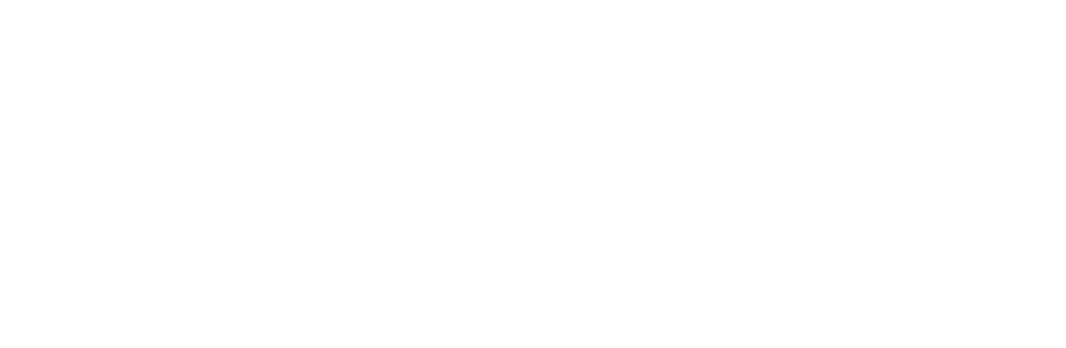
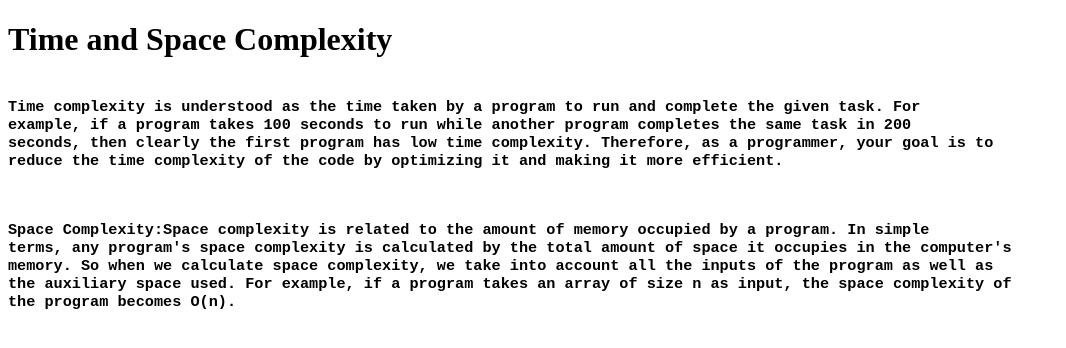
Before and after one commit to acciojob/time-and-space-complexity-Prashid1098, a website: page main.html in a window 1280 px wide. Shown: the whole page, without its empty margins (0-1066 px from the left). Drawn offline with Linux system fonts and the light colour scheme.

Commit message:
created a submission

```diff
--- a/main.html
+++ b/main.html
@@ -8,7 +8,26 @@
 
 <body>
 	<!-- the entire body must be written by student -->
-    <script type="text/javascript" src="./script.js">
+	<h1>Time and Space Complexity</h1>
+	<p>
+		<div>
+			<pre><h3>
+Time complexity is understood as the time taken by a program to run and complete the given task. For
+example, if a program takes 100 seconds to run while another program completes the same task in 200
+seconds, then clearly the first program has low time complexity. Therefore, as a programmer, your goal is to
+reduce the time complexity of the code by optimizing it and making it more efficient.
+			</h3></pre>
+			</div>
+	<div>
+		<pre><h3>
+Space Complexity:Space complexity is related to the amount of memory occupied by a program. In simple
+terms, any program's space complexity is calculated by the total amount of space it occupies in the computer's
+memory. So when we calculate space complexity, we take into account all the inputs of the program as well as
+the auxiliary space used. For example, if a program takes an array of size n as input, the space complexity of
+the program becomes O(n).
+	</div>
+	</p>
+		<script type="text/javascript" src="./script.js">
 </script>
 
 </body>
```
